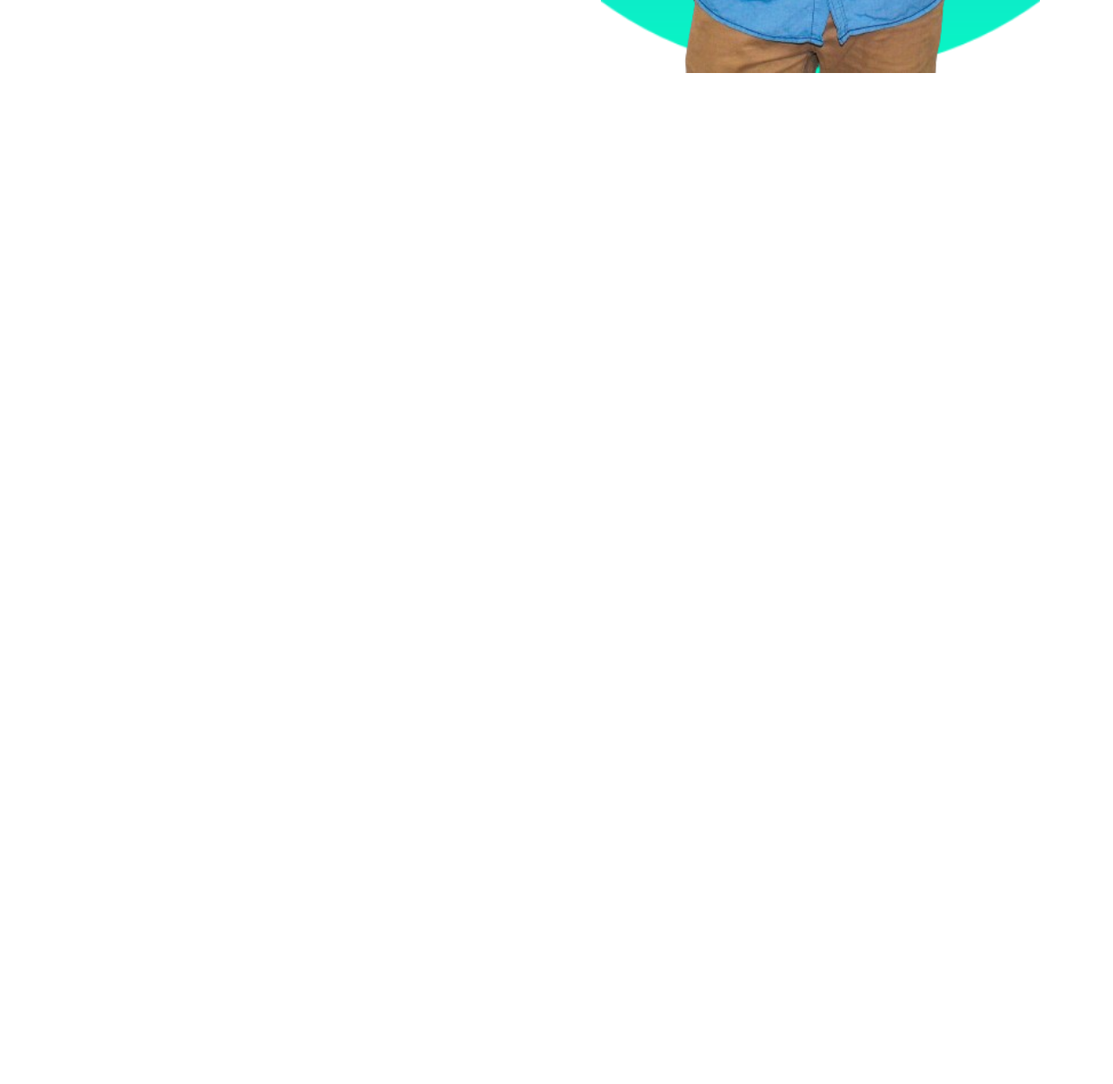
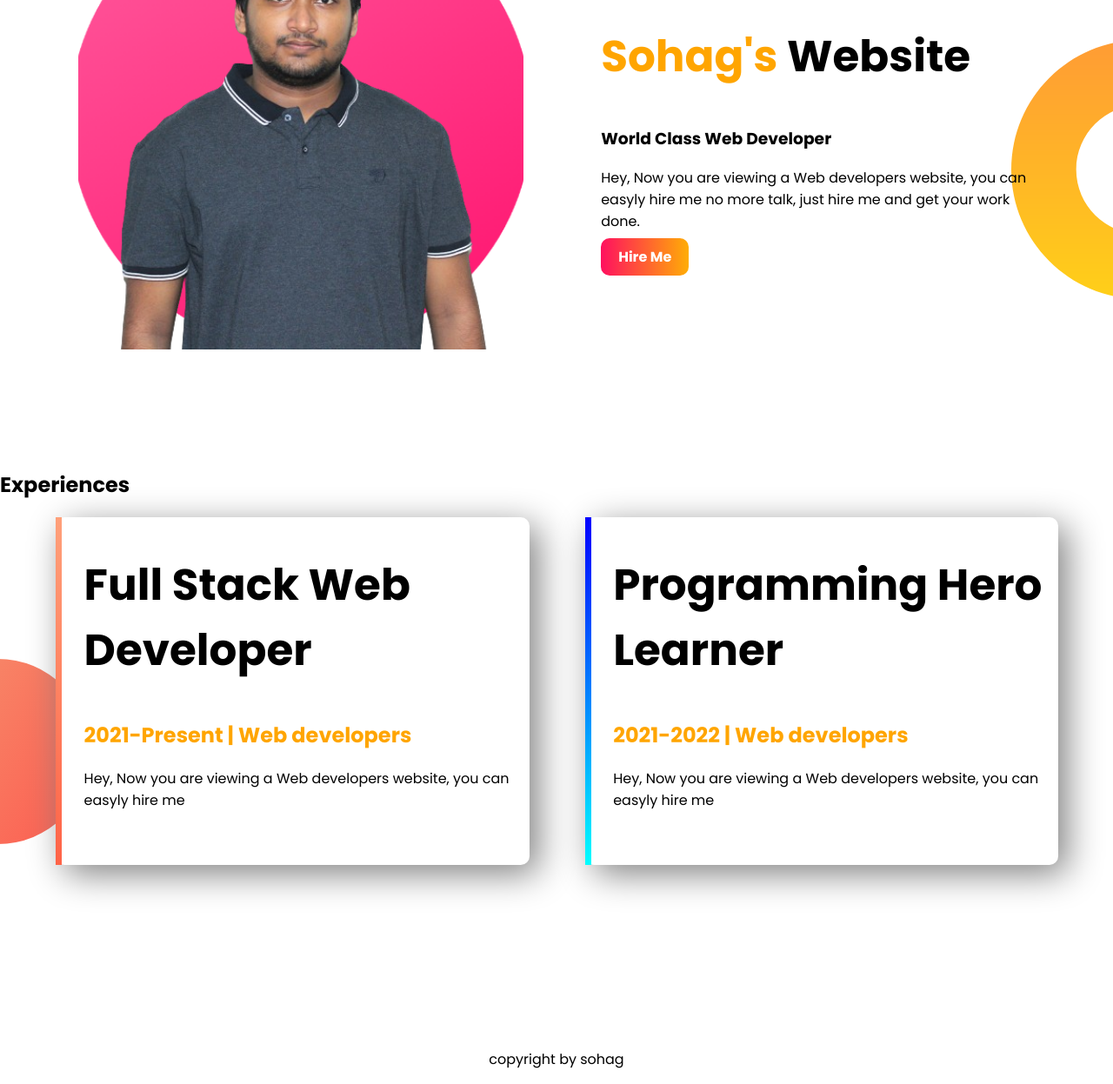
Before and after one commit to sohag4700/web-portfolio, a plain HTML site: page index.html in a window 1280 px wide. Shown: the part 780-2027 px from the top of the page at 87% size. Before the commit the page ends 871 px from the top, so only its background shows below. Drawn offline with Linux system fonts and the light colour scheme.

Commit message:
web protfilio added

```diff
--- a/index.html
+++ b/index.html
@@ -11,17 +11,51 @@
     <link rel="stylesheet" href="style.css">
 </head>
 <body>
-        <section>
+            <section class="top-banner">
                 <div class="half-width">
                     <h1> Welcome to </h1>
-                <h1><span class="name-highlight"> Sohag's</span> Website </h1>
+                    <h1><span class="orange-highlight"> Sohag's</span> Website </h1>
                 <h3> World Class Web Developer</h3>
                 <p> Hey, Now you are viewing a Web developers website, you can easyly hire me
                     no more talk, just hire me and get your work done.
                 </p>
+                <a class="link-button" target="_blank" href="https://www.linkedin.com/in/sohag1106">Hire Me</a>
                 </div>
-            <div class="half-width"><img src="images/profile1.png" alt="Sohag's Profile Picture"></div>
+                <div class="half-width"><img src="images/profile2.png" alt="Sohag's Profile Picture"></div>
             </section>
+
+
+    <section class="Dream-area">
+                <div class="half-width"><img src="images/profile2.png" alt="Sohag's Profile Picture"></div>
+                <div class="half-width">
+                    <h1> Welcome to </h1>
+                    <h1><span class="orange-highlight"> Sohag's</span> Website </h1>
+                <h3> World Class Web Developer</h3>
+                <p> Hey, Now you are viewing a Web developers website, you can easyly hire me
+                    no more talk, just hire me and get your work done.
+                </p>
+                <a class="link-button" target="_blank" href="https://www.linkedin.com/in/sohag1106">Hire Me</a>
+                </div>
+
+            </section>
+
+        <section class="experiance-area">
+            <h2>Experiences</h2>
+
+        <div id="full-stack" class="half-width single-experience">
+            <h1>Full Stack Web Developer</h1>
+            <h2><span class="orange-highlight">2021-Present | Web developers</span></h2>
+            <p>Hey, Now you are viewing a Web developers website, you can easyly hire me </p>
+        </div>
+
+
+        <div id="traning" class="half-width single-experience">
+            <h1>Programming Hero Learner</h1>
+            <h2><span class="orange-highlight">2021-2022 | Web developers</span></h2>
+            <p>Hey, Now you are viewing a Web developers website, you can easyly hire me </p>
+            </div>
+        </section>
+        <footer><p>copyright by sohag</p></footer>
 
 </body>
 </html>
--- a/style.css
+++ b/style.css
@@ -1,10 +1,11 @@
 body{
     font-family:  "Poppins", sans-serif;
+    margin: 0;
 }
 h1{
     font-size: 50px;
 }
-.name-highlight{
+.orange-highlight{
     color: orange;
 }
 .half-width{
@@ -15,4 +16,54 @@ h1{
 }
 .half-width img{
     width: 100%;
+
 }
+.top-banner{
+    background-image: url("images/top-banner.png");
+    background-repeat:no-repeat;
+}
+section{
+   height: 500px;
+   padding-bottom: 150px;
+}
+.link-button{
+    text-decoration: none;
+    background-image: linear-gradient(to right, #ff105f, #ffad06);
+    padding: 10px 20px;
+    border-radius: 10px;
+    color: white;
+    font-weight: 700;
+}
+.link-button:hover{
+    background-color: pink;
+}
+.Dream-area{
+    background-image:url("images/dream-bg.png");
+    background-repeat: no-repeat;
+    background-position: right;
+}
+.single-experience{
+    box-shadow: 10px 10px 40px gray;
+    border-radius: 10px;
+    height: 80%;
+    background-color: white;
+}
+.experiance-area{
+    background-image: url("images/exp-bg.png");
+    background-repeat: no-repeat;
+    background-position: left;
+}
+#full-stack {
+    border-left: 7px solid ;
+    border-image: linear-gradient(180deg,lightsalmon, tomato) ;
+    border-image-slice: 1;
+
+}
+#traning {
+    border-left: 7px solid;
+    border-image: linear-gradient(180deg,blue, cyan);
+    border-image-slice: 1;
+}
+footer p{
+    text-align: center;
+}
```
Lines whose indentation alone changed are shown as unchanged.
